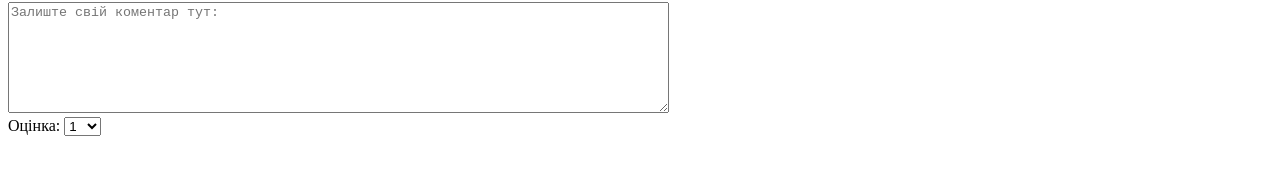
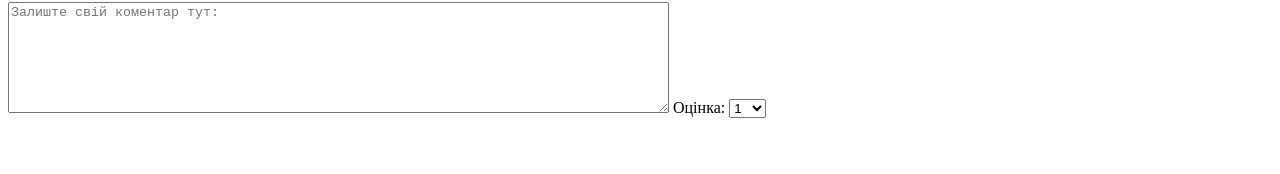
Before and after one commit to LavrovMykola/news, a plain HTML site: page index.html in a window 1280 px wide. Shown: the part 540-714 px from the top of the page. Drawn offline with Linux system fonts and the light colour scheme.

Commit message:
first commit

```diff
--- a/index.html
+++ b/index.html
@@ -10,7 +10,6 @@
 <iframe width="100%" height="530" src="https://www.youtube.com/embed/mUEoh1JtKME?si=IgzbaPaX7pKsIRsM" title="YouTube video player" frameborder="0"
 allow="accelerometer; autoplay; clipboard-write; encrypted-media; gyroscope; picture-in-picture; web-share" allowfullscreen></iframe>
 <textarea name="feedback" cols="80" rows="7" placeholder="Залиште свій коментар тут:"></textarea>
-<form>
     <label for="marks">Оцінка:
     <select name="marks" id="marks">
             <option value="1">1</option>
@@ -27,6 +26,5 @@ allow="accelerometer; autoplay; clipboard-write; encrypted-media; gyroscope; pic
             <option value="12">12</option>
     </select>
     </label>
-    </form>
 </body>
 </html>
```
